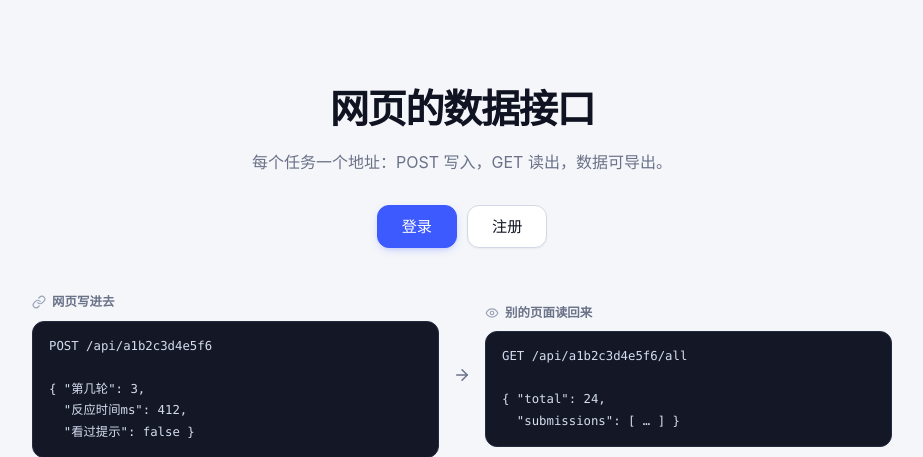
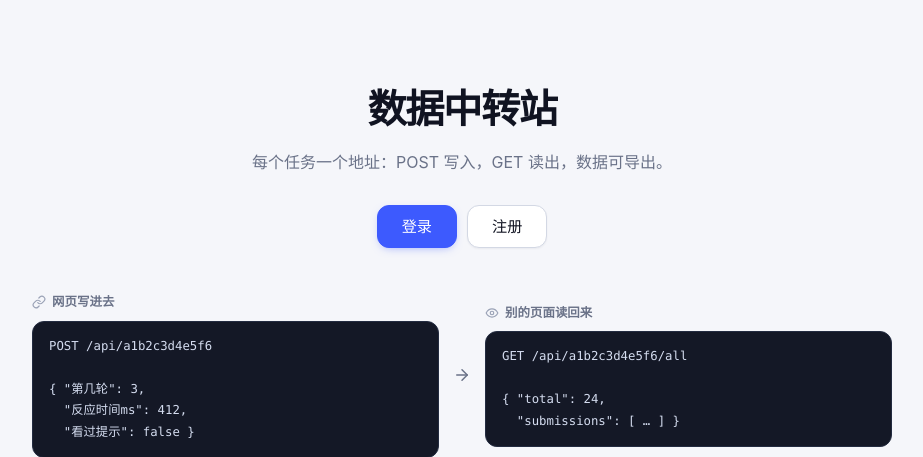
Before and after one commit to Qiuzizhao/QiuForm, a Flask app: page / in a window 1280 px wide. Shown: the part 61-518 px from the top of the page, without its empty margins (178-1101 px from the left). Run offline with Flask 3, Linux system fonts and the light colour scheme; parts of the project's set-up code (start-up, migrations or seed data) failed here and were passed over.

Commit message:
首页标题改为「数据中转站」

```diff
--- a/qiuform/templates/landing.html
+++ b/qiuform/templates/landing.html
@@ -5,7 +5,7 @@
 
 {% block content %}
 <section class="home-hero">
-  <h1>网页的数据接口</h1>
+  <h1>数据中转站</h1>
   <p class="home-lead">
     每个任务一个地址：POST 写入，GET 读出，数据可导出。
   </p>
```
